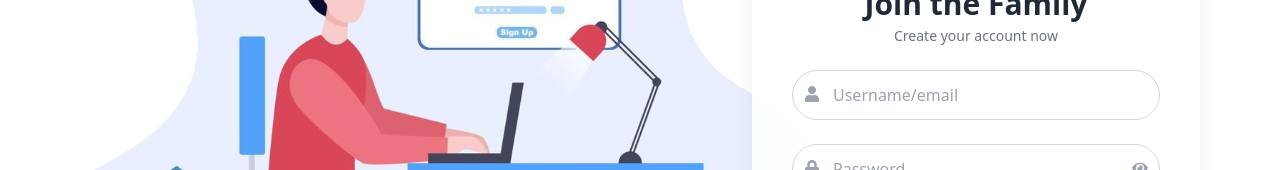
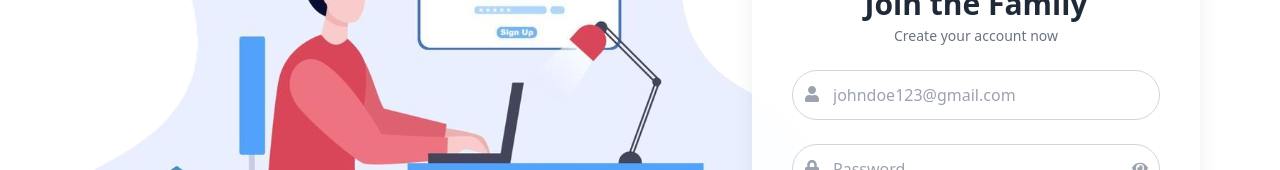
Before and after one commit to sabaaa01/Refixly, a React (Vite) app in the folder client/: page /signup in a window 1280 px wide. Shown: the part 215-385 px from the top of the page. Built offline with nearby package versions, Linux system fonts and the light colour scheme; no server answers.

Commit message:
Ensured proper placeholder for input in login and signup pade

```diff
--- a/client/src/Pages/Login.jsx
+++ b/client/src/Pages/Login.jsx
@@ -71,7 +71,7 @@ const Login = () => {
             <span className="absolute left-3 top-4 text-gray-400"><FaUser /></span>
             <input
               type="email"
-              placeholder="Username/email"
+              placeholder="johndoe123@gmail.com"
               className="w-full py-3 pl-10 pr-4 rounded-full border border-gray-300 focus:outline-none"
               value={email}
               onChange={(e) => setEmail(e.target.value)}
--- a/client/src/Pages/Signup.jsx
+++ b/client/src/Pages/Signup.jsx
@@ -59,7 +59,7 @@ const Signup = () => {
             <span className="absolute left-3 top-4 text-gray-400"><FaUser /></span>
             <input
               type="email"
-              placeholder="Username/email"
+              placeholder="johndoe123@gmail.com"
               className="w-full py-3 pl-10 pr-4 rounded-full border border-gray-300 focus:outline-none"
               value={email}
               onChange={(e) => setEmail(e.target.value)}
```
Also changed, not shown: 1 other file (tests, documents, lock files or other folders).
